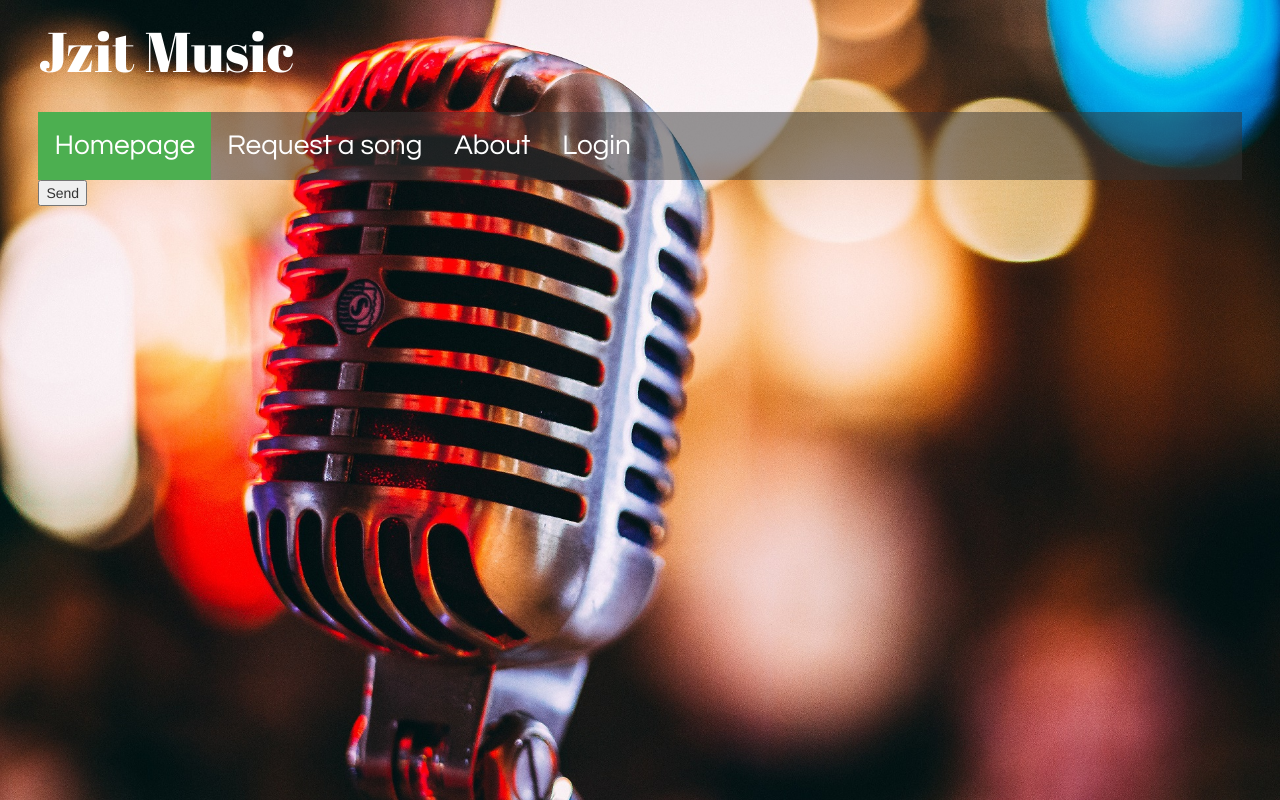
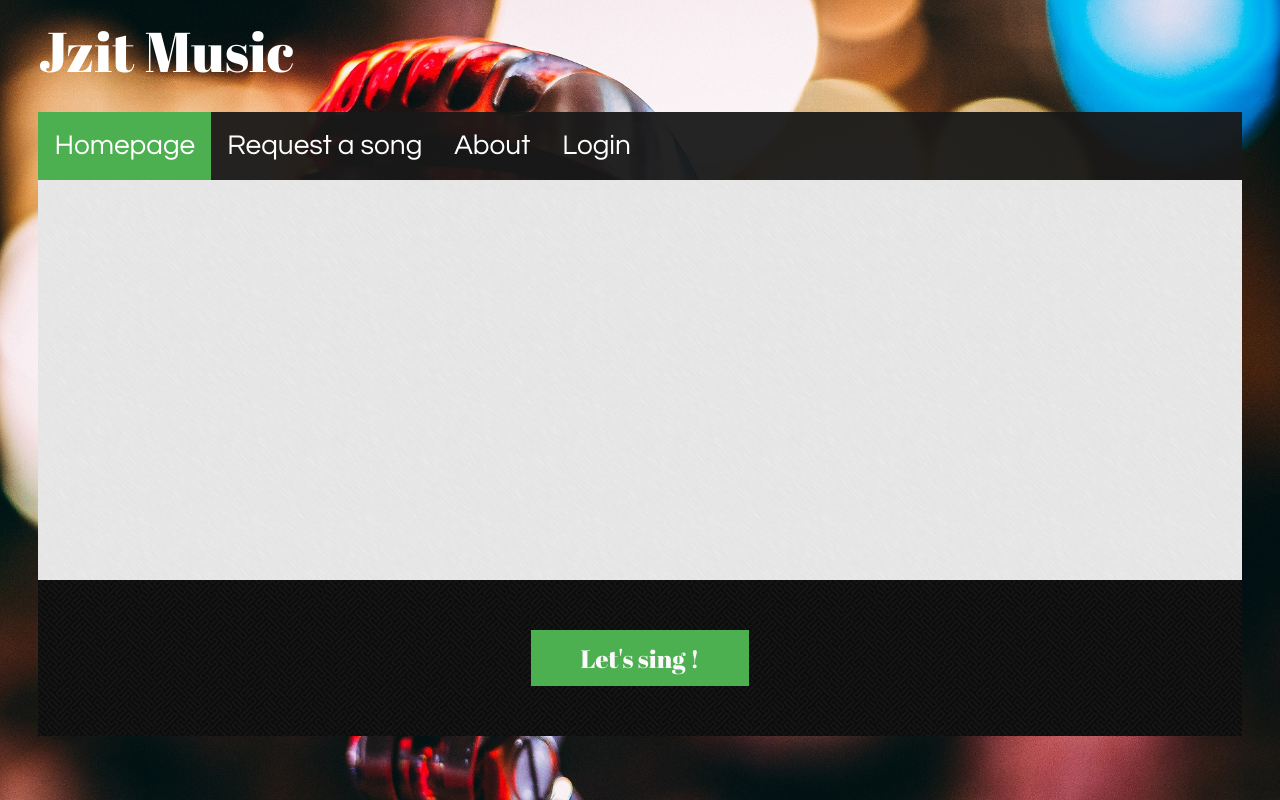
Before and after one commit to FireWaveX/Jzit-Music, a PHP site: page / in a window 1280 px wide. Run offline with PHP 8.4, Linux system fonts and the light colour scheme; some libraries are stand-ins or nearby versions.

Commit message:
Background work

```diff
--- a/css/style.css
+++ b/css/style.css
@@ -5,6 +5,49 @@ body {
     background-repeat: no-repeat;
     background-attachment: fixed;
     background-size: cover;
+}
+
+#listOfSongs {
+    height: 50vh;
+}
+
+.content {
+    width: auto;
+    background-image: url("../images/white-brushed.png");
+}
+
+#sing-btn {
+    padding: 50px;
+    background: url(../images/maze-black.png) repeat;
+    width: 100%;
+    text-align: center;
+}
+
+#sing-btn button {
+    padding: 10px 50px;
+    background-color: #4CAF50;
+    border: none;
+    color: rgb(250,250,250);
+    font-size: 1.8em;
+    font-weight: 100;
+    cursor: pointer;
+    font-family: 'Abril Fatface', cursive;
+
+    -webkit-transition: all 200ms cubic-bezier(0.455, 0.03, 0.515, 0.955);
+    transition:         all 200ms cubic-bezier(0.455, 0.03, 0.515, 0.955);
+}
+
+#sing-btn button:before{
+    left: 130%;
+    top: 0;
+}
+
+#sing-btn button:hover{
+    transform-origin: center center;
+    transform: scale(1.2);
+
+    -webkit-transition: all 200ms cubic-bezier(0.455, 0.03, 0.515, 0.955);
+    transition:         all 200ms cubic-bezier(0.455, 0.03, 0.515, 0.955);
 }
 
 h1 {
@@ -30,7 +73,7 @@ ul {
     margin: 0;
     padding: 0;
     overflow: hidden;
-    background-color: rgb(51,51,51,0.5);
+    background-color: rgb(25,25,25,0.95);
 }
 
 li {
--- a/index.php
+++ b/index.php
@@ -19,16 +19,17 @@
 </header>
 
 
-<section>
+<section id="sec1">
+
 
 	<div class="content Ho"> <!-- w3-include-html="html/Homepage.php" -->
 
-	 	<button class="action" type="button">Send</button>
-
 	 	<div id="listOfSongs">
 
+	 	</div>
 
-
+	 	<div id="sing-btn">
+	 		<button class="action" type="button">Let's sing !</button>
 	 	</div>
 
 	</div>
```
Also changed, not shown: images/maze-black.png (added), images/white-brushed.png (added). Lines whose indentation alone changed are shown as unchanged.
